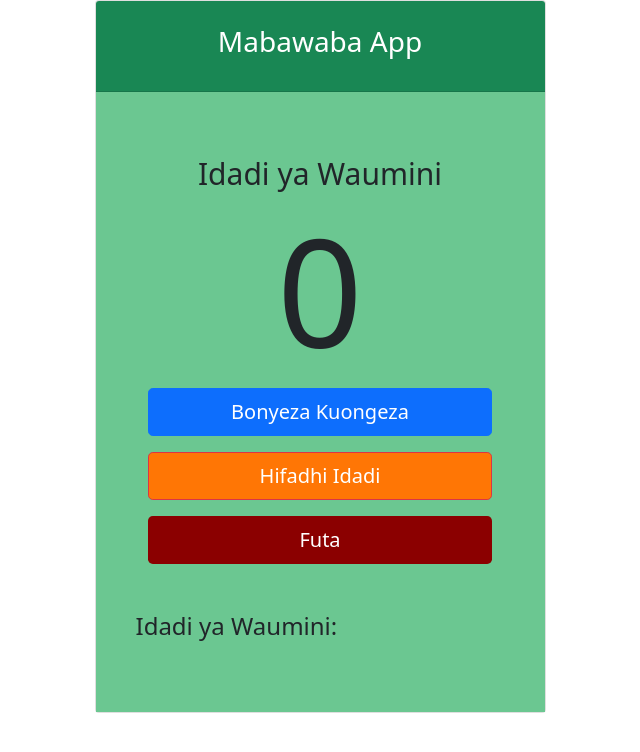
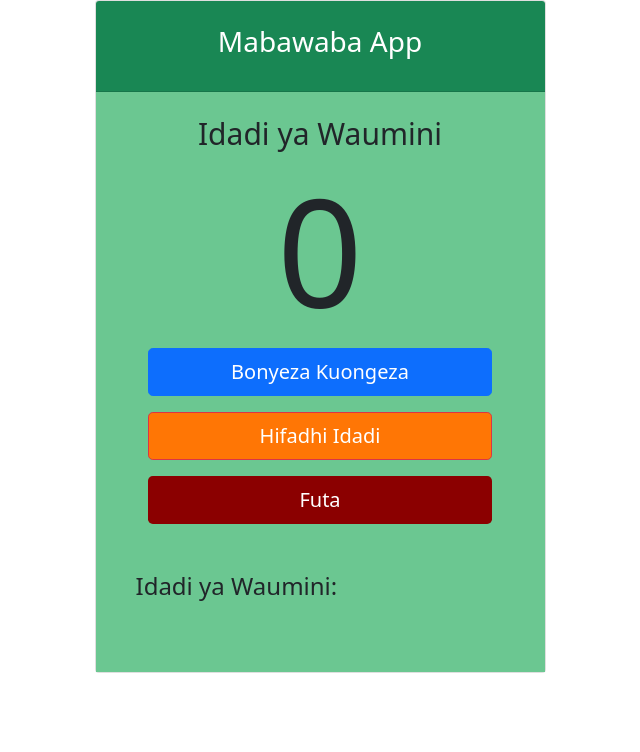
Before and after one commit to mwitafrank/mabawaapp, a plain HTML site: page pass_counter/index.html in a window 1280 px wide. Shown: the whole page, without its empty margins (320-960 px from the left). Drawn offline with Linux system fonts and the light colour scheme.

Commit message:
added new files

```diff
--- a/pass_counter/index.html
+++ b/pass_counter/index.html
@@ -45,7 +45,7 @@
 
                               <div class="row">
                                    <div class="col-md-12">
-                                        <h2 class="pt-5 mes">Idadi ya Waumini</h2>
+                                        <h2 class="pt-2 mes">Idadi ya Waumini</h2>
                                         <h1 class="text" id="pass_num">0</h1>
                                    </div>
                               </div>
```
